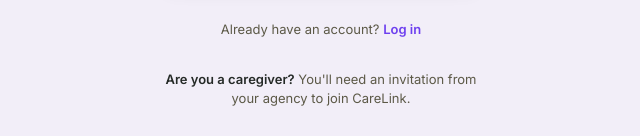
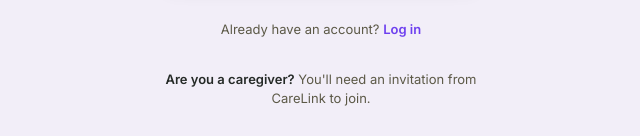
Before and after one commit to Sadiaumar648/CARELINK, a Next.js app in the folder carelink-frontend/: page /register in a window 1280 px wide. Shown: the part 905-1041 px from the top of the page, without its empty margins (319-959 px from the left). Built offline with nearby package versions, Linux system fonts and the light colour scheme; no server answers.

Commit message:
Fix the caregiver note on the register page to match CareLink's model
"An invitation from your agency" implied a multi-agency marketplace;
CareLink itself issues caregiver invitations, not a third-party agency.

```diff
--- a/carelink-frontend/app/register/page.tsx
+++ b/carelink-frontend/app/register/page.tsx
@@ -188,7 +188,7 @@ export default function RegisterPage() {
         </p>
         <p className="text-center text-[13px] text-ink-muted">
           <span className="font-semibold text-ink">Are you a caregiver?</span> You&apos;ll need an
-          invitation from your agency to join CareLink.
+          invitation from CareLink to join.
         </p>
       </div>
     </div>
```
